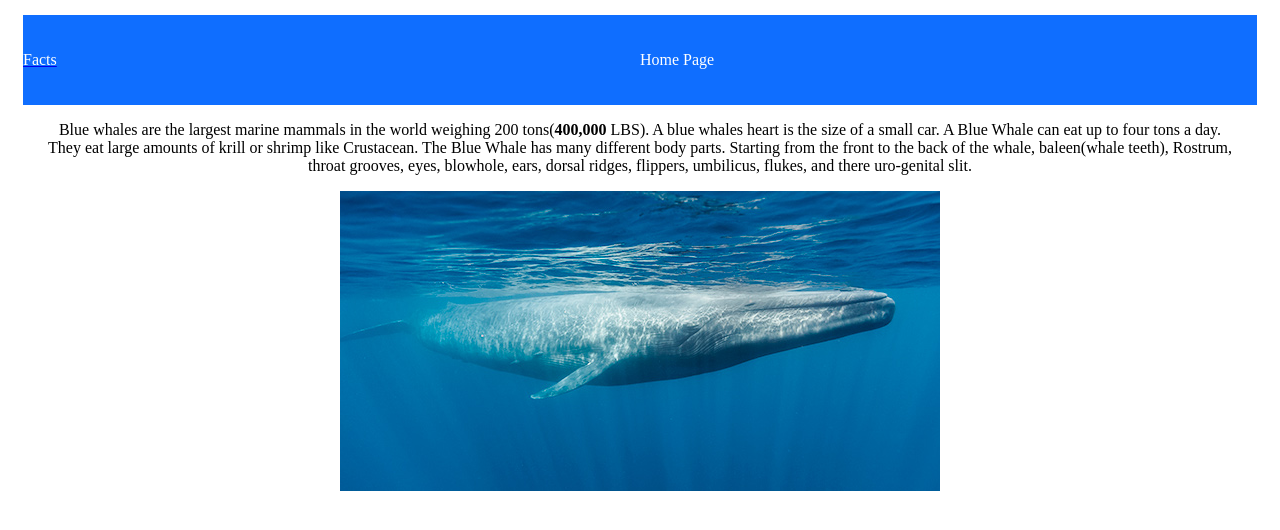
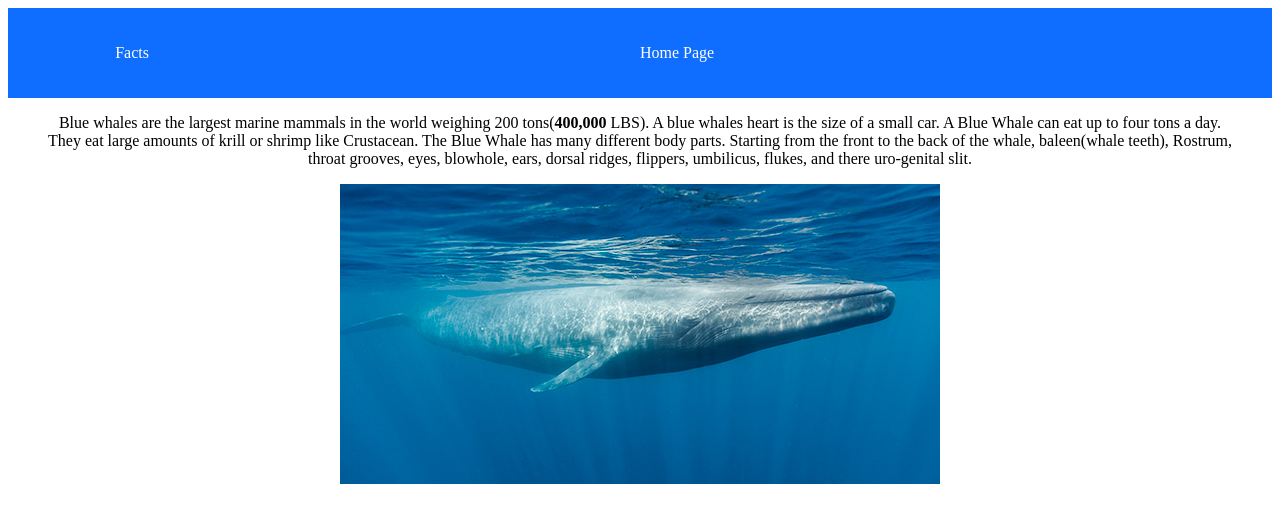
Before and after one commit to LinuxSourced/BlueWhales, a plain HTML site: page index.html in a window 1280 px wide. Drawn offline with Linux system fonts and the light colour scheme.

Commit message:
Update index.css

```diff
--- a/index.css
+++ b/index.css
@@ -8,8 +8,7 @@ body {
 	background-color: rgb(15,110,255);
 	border-color: rgb(15,110,255);
 	padding-top: 20px;
-	padding-bottom: 20px;
-	margin: 15px;
+	padding-bottom: 70px;
 
 }
 
@@ -27,12 +26,11 @@ body {
   img {
   	max-width: 200px;
   }
+
 }
 
 #homepageButton {
 
-	/*text-align:center;
-	float: middle;*/
 	position: fixed;
 	left: 50%;
 	color: white;
@@ -41,7 +39,13 @@ body {
 }
 #factsButton {
 
-	text-align: left;
+	position: fixed;
+	left: 9%;
 	color: white;
 
 }
+#placeholder {
+	position: fixed;
+	right: 9%;
+	color: white;
+}
```
